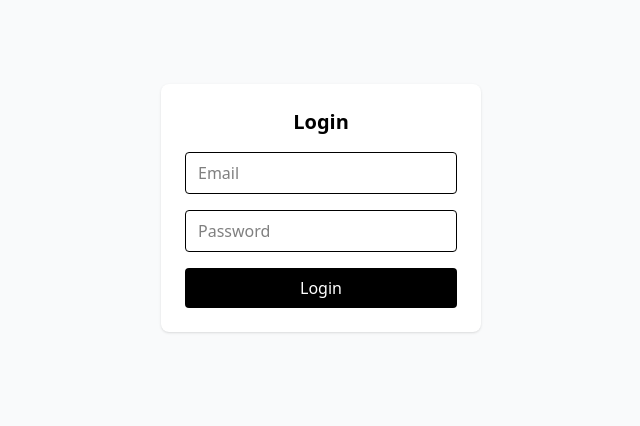
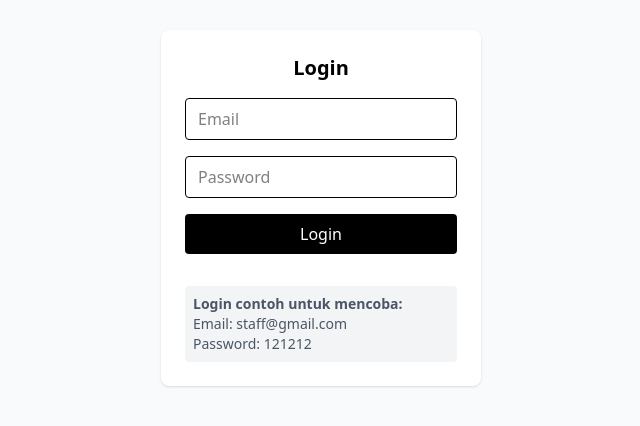
Before and after one commit to 0xHamz/inventory-app, a Next.js app: page /login in a window 1280 px wide. Shown: the part 192-618 px from the top of the page, without its empty margins (319-959 px from the left). Built offline with nearby package versions, Linux system fonts and the light colour scheme.

Commit message:
Update page.jsx

```diff
--- a/app/login/page.jsx
+++ b/app/login/page.jsx
@@ -32,9 +32,9 @@ export default function LoginPage() {
         if (role === "admin") {
           router.push("/dashboard");
         } else if (role === "staff") {
-          router.push("/staff"); // bisa buat halaman staff khusus nanti
+          router.push("/staff");
         } else {
-          router.push("/"); // default fallback
+          router.push("/");
         }
 
       } else {
@@ -73,6 +73,13 @@ export default function LoginPage() {
         >
           Login
         </button>
+
+        {/* Info login contoh */}
+        <div className="mt-4 text-gray-600 text-sm bg-gray-100 p-2 rounded">
+          <p className="font-semibold">Login contoh untuk mencoba:</p>
+          <p>Email: <span className="font-medium">staff@gmail.com</span></p>
+          <p>Password: <span className="font-medium">121212</span></p>
+        </div>
       </div>
     </div>
   );
```
